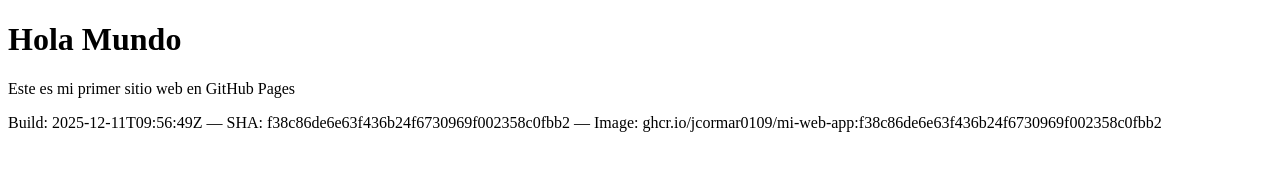
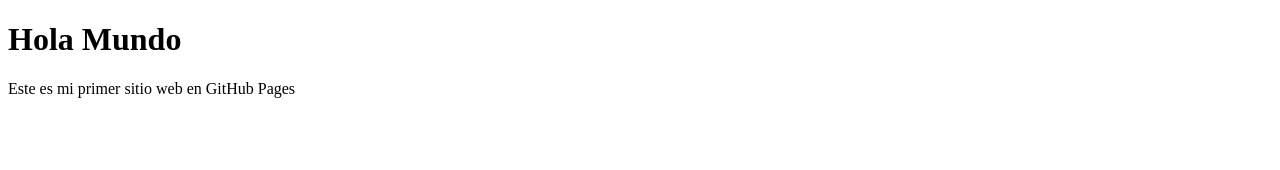
Before and after one commit to jcormar0109/jcormar0109.github.io, a plain HTML site: page index.html in a window 1280 px wide. Drawn offline with Linux system fonts and the light colour scheme.

Commit message:
eliminado el build

```diff
--- a/index.html
+++ b/index.html
@@ -7,8 +7,6 @@
   <body>
     <h1>Hola Mundo</h1>
     <p>Este es mi primer sitio web en GitHub Pages</p>
-  <!-- BUILD_INFO -->
-<p>Build: 2025-12-11T09:56:49Z — SHA: f38c86de6e63f436b24f6730969f002358c0fbb2 — Image: ghcr.io/jcormar0109/mi-web-app:f38c86de6e63f436b24f6730969f002358c0fbb2</p>
-<!-- END_BUILD_INFO -->
+
 </body>
 </html>
```
